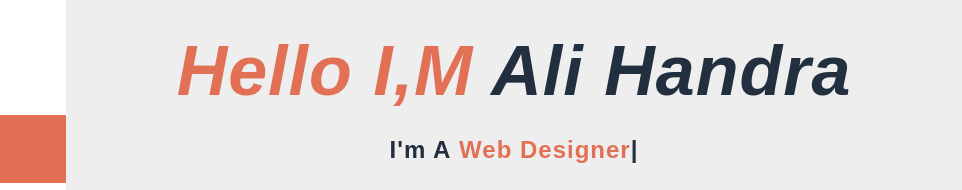
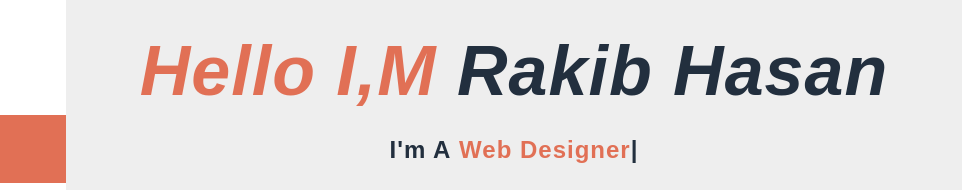
Before and after one commit to rakib8991/portfolio_projece, a plain HTML site: page index.html in a window 1280 px wide. Shown: the part 257-447 px from the top of the page, 318-1280 px from the left. Drawn offline with Linux system fonts and the light colour scheme; a web font is replaced by a local one.

Commit message:
Update index.html

```diff
--- a/index.html
+++ b/index.html
@@ -64,7 +64,7 @@
         <!-- Header Ends -->
         <!-- Content Starts  -->
         <section class="content-area home-content">
-            <h1><span>Hello I,m</span> Ali Handra</h1>
+            <h1><span>Hello I,m</span> Rakib Hasan</h1>
             <h3>
                 <span class="block-text">I'm a</span><span class="typing-text"></span><span class="cursor">|</span>
             </h3>
```
